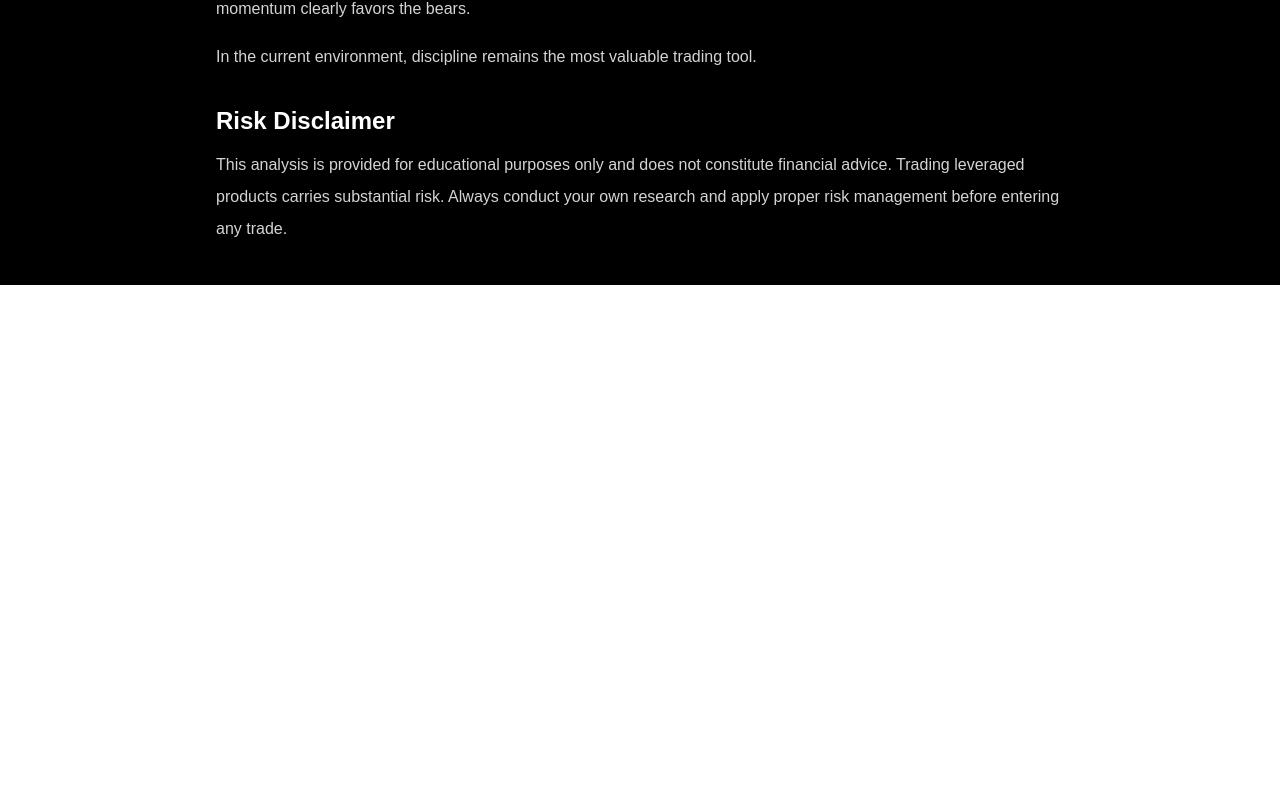
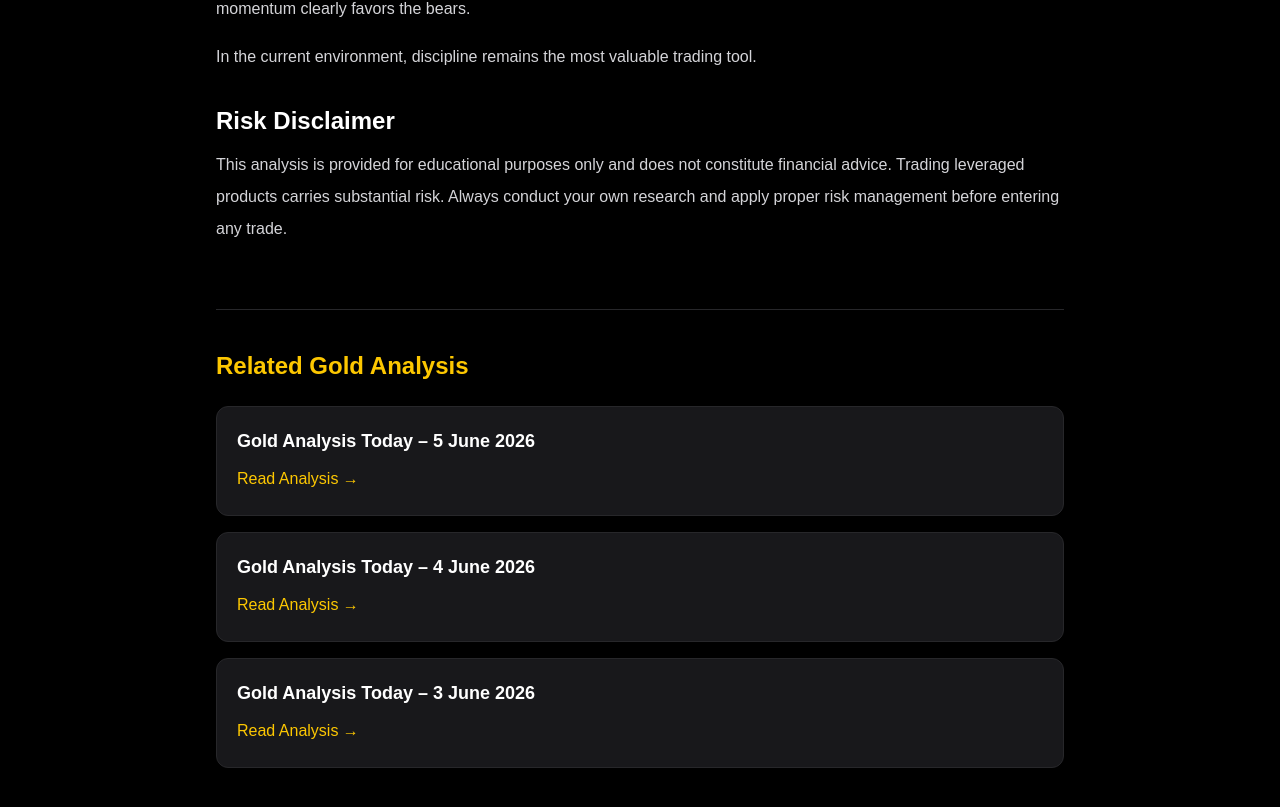
Before and after one commit to CSOoi1181/gold-trader-hub, a Next.js app: page /analysis/gold-analysis-2026-06-06 in a window 1280 px wide. Shown: the part 4255-5062 px from the top of the page. Before the commit the page ends 4540 px from the top, so only its background shows below. Built offline with nearby package versions, Linux system fonts and the light colour scheme.

Commit message:
Add related articles section

```diff
--- a/app/analysis/gold-analysis-2026-06-06/page.tsx
+++ b/app/analysis/gold-analysis-2026-06-06/page.tsx
@@ -1,3 +1,5 @@
+import RelatedArticles from "@/app/components/RelatedArticles";
+
 export const metadata = {
   title: "Gold Price Weekly Review | XAUUSD Forecast 6 June 2026",
   description:
@@ -410,6 +412,8 @@ export default function GoldAnalysisArticle() {
             </p>
           </section>
 
+<RelatedArticles />
+
         </div>
       </div>
     </main>
--- /dev/null
+++ b/app/components/RelatedArticles.tsx
@@ -0,0 +1,48 @@
+import Link from "next/link";
+
+const articles = [
+  {
+    title: "Gold Analysis Today – 5 June 2026",
+    href: "/analysis/gold-analysis-2026-06-05",
+  },
+  {
+    title: "Gold Analysis Today – 4 June 2026",
+    href: "/analysis/gold-analysis-2026-06-04",
+  },
+  {
+    title: "Gold Analysis Today – 3 June 2026",
+    href: "/analysis/gold-analysis-2026-06-03",
+  },
+];
+
+export default function RelatedArticles() {
+  return (
+    <section className="mt-16 border-t border-zinc-800 pt-10">
+
+      <h2 className="text-2xl font-bold text-yellow-400 mb-6">
+        Related Gold Analysis
+      </h2>
+
+      <div className="grid gap-4">
+
+        {articles.map((article) => (
+          <Link
+            key={article.href}
+            href={article.href}
+            className="bg-zinc-900 border border-zinc-800 rounded-xl p-5 hover:border-yellow-400 transition"
+          >
+            <h3 className="text-lg font-semibold text-white mb-2">
+              {article.title}
+            </h3>
+
+            <span className="text-yellow-400">
+              Read Analysis →
+            </span>
+          </Link>
+        ))}
+
+      </div>
+
+    </section>
+  );
+}
```
